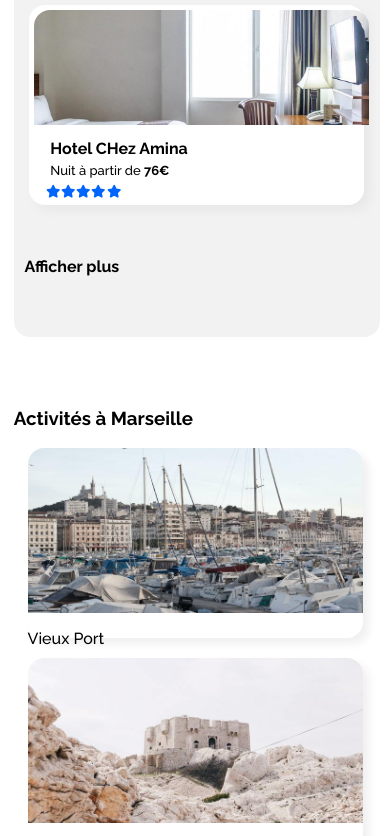
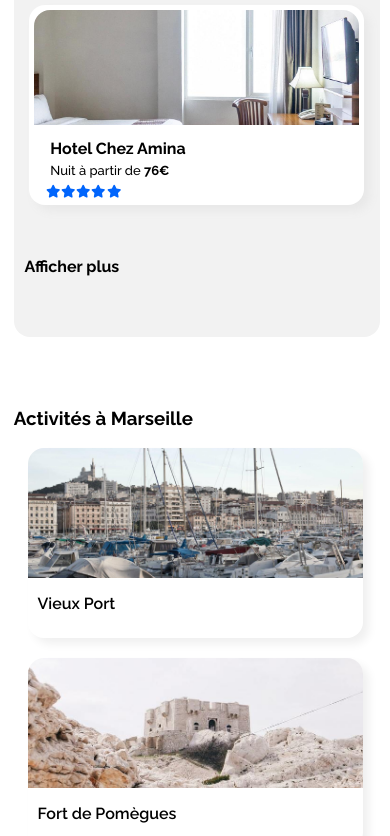
Before and after one commit to RomainC75/OpenClassRoomP2, a plain HTML site: page index.html in a window 390 px wide. Shown: the part 2680-3516 px from the top of the page. Drawn offline with Linux system fonts and the light colour scheme; files whose address does not match are found by name.

Commit message:
optimization firefox/chrome

```diff
--- a/design/style.css
+++ b/design/style.css
@@ -334,7 +334,7 @@ article{
 }
 
 
-
+/*--------STARS -----*/
 
 .fa-star{
     display:inline-block;
@@ -401,33 +401,62 @@ article{
 
 .activite__flex__sticker__img{
     width:100%;
-    height:87%;
+    /*height:87%;*/
     border-top-left-radius:1em;
     border-top-right-radius:1em;
     object-fit:cover;
 }
 
-.activite__flex__sticker text{
-    height:60px;
+.activite__flex__sticker__text{
+    height:51px;
 }
+
+.activite__flex__sticker__text p{
+    font-weight:600;
+    margin-left:10px;
+
+}
+
+
 
 .port , .calanques{
     height:445px;
 }
+
+.port img , .calanques img{
+    height:390px;
+}
+
 .ile{
     height:165px;
+}
+
+.ile img{
+    height:109px;
 }
 
 .dame{
     height:195px;
 }
 
+.dame img{
+    height:140px;
+}
+
 .fort{
     height:235px;
 }
 
+.fort img{
+    height:180px;
+}
+
 .longchamp{
     height:210px;
+}
+
+.longchamp img{
+    height:153px;
 }
 
 
@@ -504,7 +533,7 @@ footer{
     }
 
     .topSide img{
-        width:335px;
+        width:325px;
         object-fit: cover;
     }
 
@@ -523,14 +552,19 @@ footer{
 
     }
 
-    .port,.fort,.ile,.calanques,.dame,.longchamp{
-        height:190px;
+    .port img,.fort img ,.ile img ,.calanques img ,.dame img ,.longchamp img{
+        height:130px;
+    }
 
+    .activite__flex__sticker__img{
+        height:135px;
     }
+
     .activite__flex__sticker{
         width:335px;
         max-width:95%;
         margin-bottom:20px;
+        height:190px;
     }
 
 
@@ -540,12 +574,11 @@ footer{
         margin-top:40px;
         padding:0px;
     }
+
     .footer__content{
         width:335px;
         margin : 0 auto;
-
     }
-
 }
 
 
--- a/index.html
+++ b/index.html
@@ -150,7 +150,7 @@
                     <div class="sticker topSide">
                         <img src="images//hebergements/3_medium/febrian-zakaria-M6S1WvfW68A-unsplash.jpg" alt="hotel-chez-amina">
                         <div class="topSide__info">
-                            <h5>Hotel CHez Amina</h5>
+                            <h5>Hotel Chez Amina</h5>
                             <p>Nuit à partir de <strong>76€</strong></p>
                             <div class=".topSide__info__starsBundle">
                                 <i class="fas fa-star blue"></i>
```
